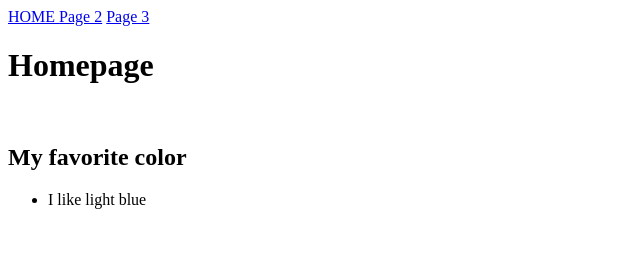
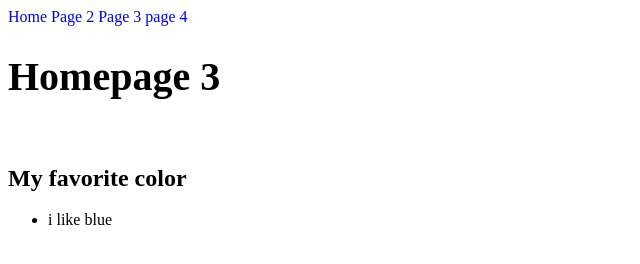
Before and after one commit to IvanVences/IvanVences.github.io, a plain HTML site: page page3.html in a window 1280 px wide. Shown: the whole page, without its empty margins (0-640 px from the left). Drawn offline with Linux system fonts and the light colour scheme.

Commit message:
Update page3.html

```diff
--- a/page3.html
+++ b/page3.html
@@ -1,6 +1,7 @@
 <html>
     <head>
         <title>Ivans home</title>
+        <link rel="stylesheet" href="style.css">
     </head>
 
     <body>
@@ -8,16 +9,31 @@
 
 
 
-        <a href="index.html"> HOME </a>
-        <a href="page2.html">Page 2</a>
-        <a href="page3.html">Page 3</a>
+        <a href="index.html"
+        style="text-decoration:none;">
+        Home
+        </a>
 
+        <a href="page2.html"
+        style="text-decoration:none;">
+        Page 2
+        </a>
 
-        <h1>Homepage</h1>
+        <a href="page3.html"
+        style="text-decoration:none;">
+        Page 3
+        </a>
+
+        <a href="page4.html"
+        style="text-decoration: none;">
+        page 4
+        </a>
+
+        <h1 style="font-size: 40px">Homepage 3</h1>
         <br>
         <h2>My favorite color</h2>
         <ul>
-            <li>I like light blue</li>
+            <li>i like blue</li>
         </ul>
     </body>
 </html>
```
